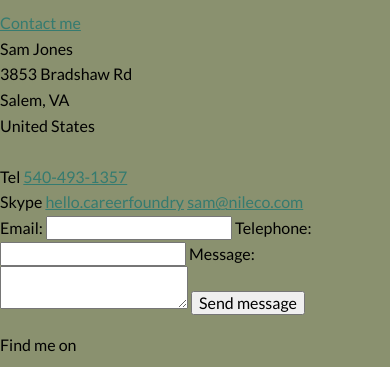
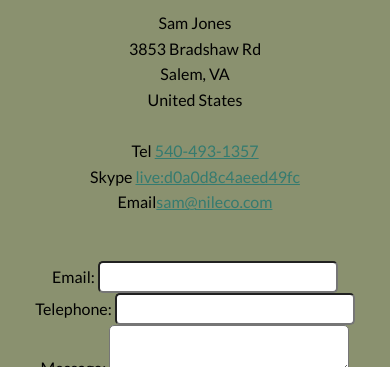
Before and after one commit to SamJones1995/portfolio-website, a plain HTML site: page contact.html in a window 390 px wide. Shown: the part 293-660 px from the top of the page. Drawn offline with nearby package versions, Linux system fonts and the light colour scheme.

Commit message:
Updated layout of about.html and contact.html to grid

```diff
--- a/contact.html
+++ b/contact.html
@@ -29,9 +29,10 @@
    			</ul>
 			</nav>
 		</header>
+		<div class="contact_grid">
+			<section class="contact_grid_item">
+				<div class="contact_grid_subitem">
 					<h1>Contact</h1>
-			<a href="mailto:sam@nileco.com">Contact me</a>
-		<div>
 		    	Sam Jones<br>
 		    	3853 Bradshaw Rd <br>
 		    	Salem, VA<br>
@@ -39,21 +40,28 @@
 		    	<br>
 
 		    	Tel <a href="tel:5404931357">540-493-1357</a><br>
-    	Skype <a href="skype:hello.careerfoundry">hello.careerfoundry</a>
-    	<a href="mailto:sam@nileco.com">sam@nileco.com</a>
+		    	Skype <a href="live:d0a0d8c4aeed49fc">live:d0a0d8c4aeed49fc</a><br>
+		    	Email<a href="mailto:sam@nileco.com">sam@nileco.com</a>
 				</div>
-		<form action="" method="post" id="contact-form">
-			<label class="standard-label" for="contact-email">Email:</label>
+			</section>
+			<section class="contact_grid_item">
+				<form action="#" method="post" id="contact-form">
+					<label class="standard-label" for="contact-email">
+						<br>Email:</label>
 					<input type="email" id="contact-email" required>
 
-			<label class="standard-label" for="contact-tel">Telephone: </label>
+					<label class="standard-label" for="contact-tel">
+						<br>Telephone:</label>
 					<input type="tel" id="contact-tel" pattern="\d{3}[\-]\d{3}[\-]\d{4}">
 
-			<label class="standard-label" for="contact-message">Message: </label>
+					<label class="standard-label" for="contact-message">
+					<br>Message:</label>
 					<textarea maxlegth="240" id="contact-message" required></textarea>
 
 					<input type="submit" value="Send message">
 				</form>
+			</section>
+		</div>
 				<footer class="page-footer">
 	  			<p>Find me on</p>
 	  			<div class="social-media">
--- a/css/style.css
+++ b/css/style.css
@@ -20,7 +20,7 @@ Secondary Color (Orange): #e0b354;
 
 body {
 	background-color: var(--body-color);
-	font-family: 'Lato'; sans-serif;
+	font-family: "Lato", sans-serif;
 	font-weight: 400;
 	font-size: 16px;
 	line-height: 1.6;
@@ -81,7 +81,6 @@ text-align: right;
 
 .navigation-list li {
 	display: inline-block;
-	margin-left: ;
 }
 
 button {
@@ -172,7 +171,7 @@ button:hover, button:focus {
    grid-row: 1 / 3;
  }
 }
-250
+
 .page-footer {
   clear: both;
   display: flex;
@@ -212,8 +211,54 @@ button:focus,
   opacity: 0.8;
 }
 
+.about {
+	max-width: 700px;
+	display: grid;
+	grid-template-columns: 1fr 1fr;
+	grid-gap: 20px;
+	margin: auto auto;
+}
+
+.about_grid_item {
+	 width: auto;
+   margin: auto auto;
+}
+
 .graphic {
-	text-align: center;
+   height: auto;
+   max-width: 250px;
+   margin: 0;
+  display: flex;
+}
+
+.page-grid-footer {
+text-align: center;
+
+}
+
+.contact_grid {
+  display: inline-grid;
+	grid-template-columns: 1fr 1fr;
+	grid-gap: 20px
+
+
+}
+
+.contact_grid_item {
+  display: flex;
+  justify-content: center;
+  align-items: center;
+
+}
+
+.contact_grid_subitem {
+    margin:auto auto;
+}
+
+form input, textarea {
+	padding: 5px;
+	border-radius: 5px;
+	width: 240px;
 }
 
 @keyframes color-change {
@@ -241,24 +286,50 @@ button:focus,
   }
 }
 
-.about {
-	max-width: 700px;
-	margin: 0 auto;
-}
 .cloud {
   animation: 30s cloud-move infinite alternate linear;
 }
 
-@@media all and (max-width: 500px) {
+@media all and (max-width: 500px) {
   .grid {
     grid-template-columns: 1fr;
   }
+  .about {
+  	grid-template-columns: 1fr;
+  }
+  .graphic {
+    grid-template-columns: 1fr;
+    margin: auto auto;
+}
+    .contact_grid {
+      grid-template-columns: 1fr;
+
+    }
+    .contact_grid_item {
+      text-align: center;
+      display: flex;
+      justify-content: center;
+    }
 }
 @media all and (min-width: 500px) and (max-width: 750px){
   .grid {
     grid-template-columns: 1fr 1fr;
   }
+  .about {
+  	grid-template-columns: 1fr;
+  }
+  .graphic {
+    grid-template-columns: 1fr;
+    margin: auto auto;
+  }
+  .contact_grid {
+    grid-template-columns: 1fr;
+  }
+  .contact_grid_item {
+    text-align: center;
+  }
 }
+
 @media all and (max-width: 750px) {
   .grid {
     grid-gap: 10px;
--- a/css/style.production.css
+++ b/css/style.production.css
@@ -7,7 +7,7 @@
 
 body {
 	background-color: #8a916f;
-  font-family: 'Lato'; sans-serif;
+	font-family: "Lato", sans-serif;
 	font-weight: 400;
 	font-size: 16px;
 	line-height: 1.6;
@@ -74,7 +74,6 @@ text-align: right;
 
 .navigation-list li {
 	display: inline-block;
-  margin-left: ;
 }
 
 button {
@@ -176,7 +175,7 @@ button:hover, button:focus {
    grid-row: 1 / 3;
  }
 }
-250
+
 .page-footer {
   clear: both;
   display: -webkit-box;
@@ -224,8 +223,66 @@ button:focus,
   opacity: 0.8;
 }
 
+.about {
+	max-width: 700px;
+	display: -ms-grid;
+	display: grid;
+	-ms-grid-columns: 1fr 20px 1fr;
+	grid-template-columns: 1fr 1fr;
+	grid-gap: 20px;
+	margin: auto auto;
+}
+
+.about_grid_item {
+	 width: auto;
+   margin: auto auto;
+}
+
 .graphic {
+   height: auto;
+   max-width: 250px;
+   margin: 0;
+  display: -webkit-box;
+  display: -ms-flexbox;
+  display: flex;
+}
+
+.page-grid-footer {
 text-align: center;
+
+}
+
+.contact_grid {
+  display: -ms-inline-grid;
+  display: inline-grid;
+	-ms-grid-columns: 1fr 20px 1fr;
+	grid-template-columns: 1fr 1fr;
+	grid-gap: 20px
+
+
+}
+
+.contact_grid_item {
+  display: -webkit-box;
+  display: -ms-flexbox;
+  display: flex;
+  -webkit-box-pack: center;
+      -ms-flex-pack: center;
+          justify-content: center;
+  -webkit-box-align: center;
+      -ms-flex-align: center;
+          align-items: center;
+
+}
+
+.contact_grid_subitem {
+    margin:auto auto;
+}
+
+form input, textarea {
+	padding: 5px;
+	border-radius: 5px;
+	width: 240px;
 }
 
 @-webkit-keyframes color-change {
@@ -279,19 +336,38 @@ button:focus,
   }
 }
 
-.about {
-  max-width: 700px;
-  margin: 0 auto;
-}
 .cloud {
   -webkit-animation: 30s cloud-move infinite alternate linear;
           animation: 30s cloud-move infinite alternate linear;
 }
 
-@@media all and (max-width: 500px) {
+@media all and (max-width: 500px) {
   .grid {
     -ms-grid-columns: 1fr;
     grid-template-columns: 1fr;
+  }
+  .about {
+  	-ms-grid-columns: 1fr;
+  	grid-template-columns: 1fr;
+  }
+  .graphic {
+    -ms-grid-columns: 1fr;
+    grid-template-columns: 1fr;
+    margin: auto auto;
+}
+    .contact_grid {
+      -ms-grid-columns: 1fr;
+      grid-template-columns: 1fr;
+
+    }
+    .contact_grid_item {
+      text-align: center;
+      display: -webkit-box;
+      display: -ms-flexbox;
+      display: flex;
+      -webkit-box-pack: center;
+          -ms-flex-pack: center;
+              justify-content: center;
     }
 }
 @media all and (min-width: 500px) and (max-width: 750px){
@@ -299,7 +375,24 @@ button:focus,
     -ms-grid-columns: 1fr 20px 1fr;
     grid-template-columns: 1fr 1fr;
   }
+  .about {
+  	-ms-grid-columns: 1fr;
+  	grid-template-columns: 1fr;
   }
+  .graphic {
+    -ms-grid-columns: 1fr;
+    grid-template-columns: 1fr;
+    margin: auto auto;
+  }
+  .contact_grid {
+    -ms-grid-columns: 1fr;
+    grid-template-columns: 1fr;
+  }
+  .contact_grid_item {
+    text-align: center;
+  }
+}
+
 @media all and (max-width: 750px) {
   .grid {
     grid-gap: 10px;
```
Also changed, not shown: about.html (+10 -34 lines), index.html (+1 -1 lines), work.html (line endings or trailing spaces), 1 other file. Lines whose indentation alone changed are shown as unchanged.
